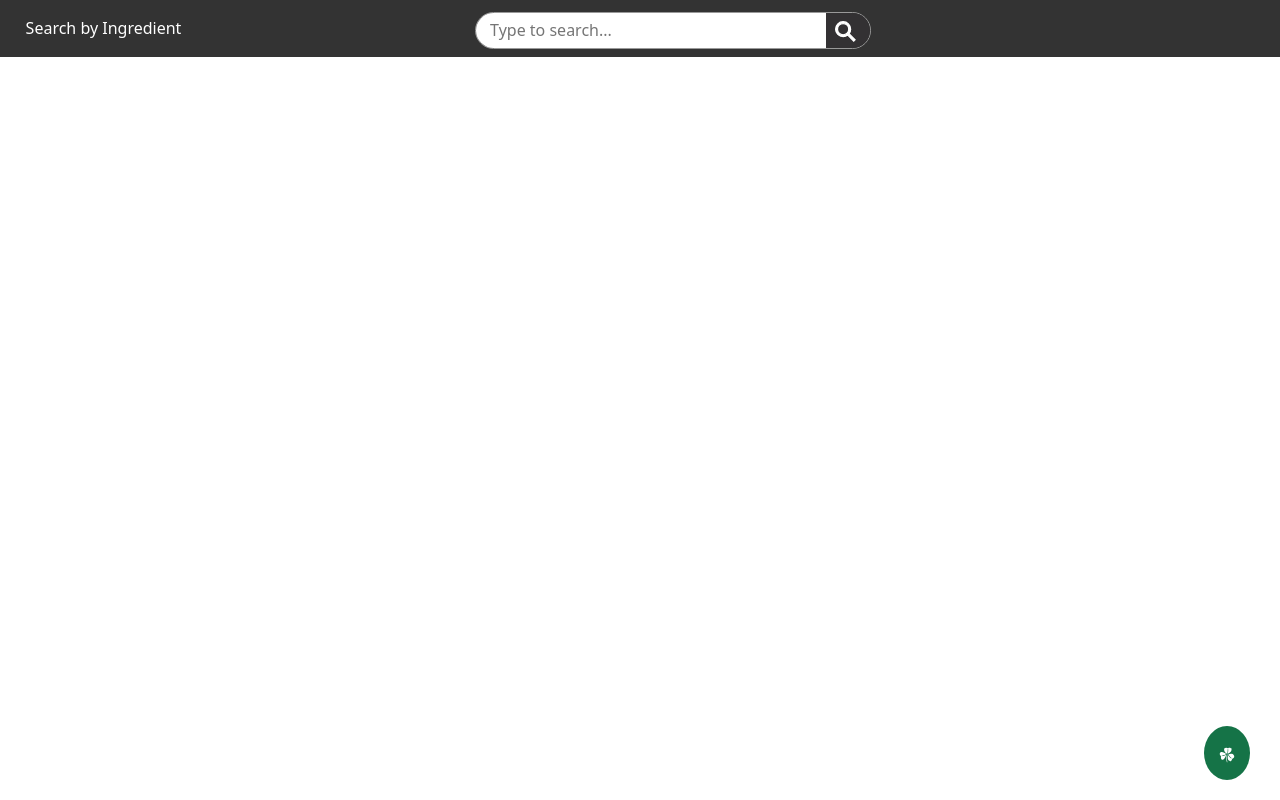
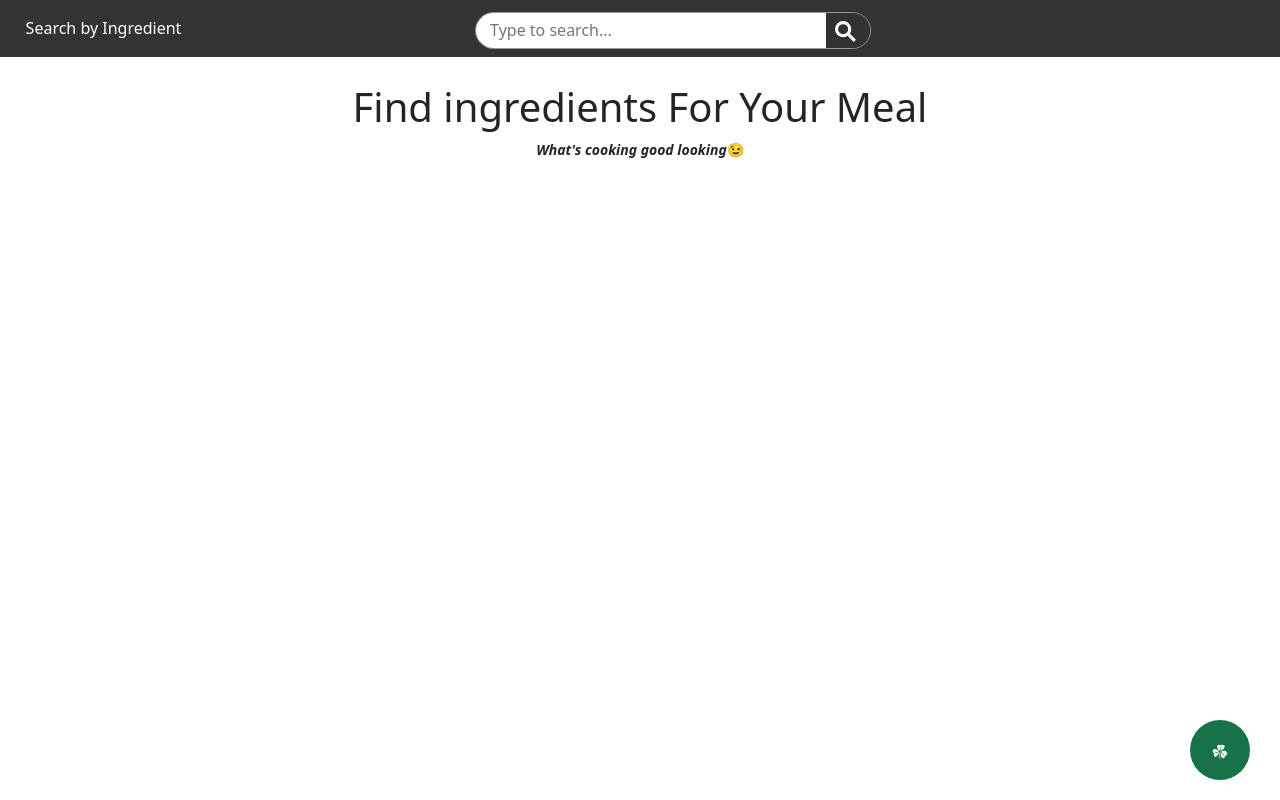
Before and after one commit to Ahmed5827/NomNomNation, a React (Vite) app: page /SearchByName in a window 1280 px wide. Built offline with nearby package versions, Linux system fonts and the light colour scheme.

Commit message:
- Added few animation to lucky button - Made the loading animation for search more visible

```diff
--- a/src/component/LuckyButton/LuckyButton.css
+++ b/src/component/LuckyButton/LuckyButton.css
@@ -1,17 +1,38 @@
-#LuckyButton{
+#LuckyButton {
 
-    position: fixed; /* Fixed/sticky position */
-    bottom: 20px; /* Place the button at the bottom of the page */
-    right: 30px; /* Place the button 30px from the right */
-    z-index: 99; /* Make sure it does not overlap */
-    border: none; /* Remove borders */
-    outline: none; /* Remove outline */
-    background-color: rgb(21, 115, 71); /* Set a background color */
-    color: white; /* Text color */
-    cursor: pointer; /* Add a mouse pointer on hover */
-    padding: 15px; /* Some padding */
-    border-radius: 50%; /* Rounded corners */
+    position: fixed;
+    bottom: 20px;
+    right: 30px;
+    z-index: 99;
+    border: none;
+    outline: none;
+    background-color: rgb(21, 115, 71);
+    color: white;
+    cursor: pointer;
+    padding: 15px;
+    border-radius: 100%;
+    height: 60px;
+    width: 60px;
+    transition: 0.2s ease-in-out;
+    transform: scale(1) rotate(0deg);
+}
 
+#LuckyButton:hover {
+    transform: scale(1.1) rotate(15deg);
+    transition: transform 0.3s ease;
+    animation: rotate 2s linear infinite;
+}
 
+@keyframes rotate {
+    0% {
+        transform: scale(1) rotate(0deg);
+    }
 
+    50% {
+        transform: scale(1.3) rotate(180deg);
+    }
+
+    100% {
+        transform: scale(1) rotate(360deg);
+    }
 }
--- a/src/component/SearchByIngredient/SearchByIngredient.css
+++ b/src/component/SearchByIngredient/SearchByIngredient.css
@@ -29,6 +29,7 @@
   overflow: hidden;
 
   input {
+    height: 100%;
     border: none;
     padding-left: 14px;
     color: #333133;
@@ -47,15 +48,17 @@
     height: 30px;
   }
 }
-.toname{
+
+.toname {
   margin-left: 2%;
-  margin-right: -9% ;
-  color:white;
+  margin-right: -9%;
+  color: white;
   text-decoration: none;
 }
-.toname:hover{
-color: rgb(165, 165, 165);
-text-decoration: none;
+
+.toname:hover {
+  color: rgb(165, 165, 165);
+  text-decoration: none;
 }
 
 .suggestions-list {
@@ -82,8 +85,10 @@ text-decoration: none;
 
 .cards {
   display: grid;
-  grid-template-columns: repeat(4, 22rem); /* 3 columns of equal width */
-  justify-content: center; /* Horizontal centering */
+  grid-template-columns: repeat(4, 22rem);
+  /* 3 columns of equal width */
+  justify-content: center;
+  /* Horizontal centering */
   align-items: center;
   gap: 15px;
   margin-bottom: 4%;
@@ -91,8 +96,10 @@ text-decoration: none;
 
 .search {
   display: flex;
-  justify-content: center; /* Horizontally centers the div */
-  align-items: center; /* Vertically centers the div */
+  justify-content: center;
+  /* Horizontally centers the div */
+  align-items: center;
+  /* Vertically centers the div */
   margin-top: 3%;
   margin-bottom: 2%;
 }
--- a/src/component/SearchByIngredient/SearchByIngredient.jsx
+++ b/src/component/SearchByIngredient/SearchByIngredient.jsx
@@ -90,6 +90,11 @@ function SearchByIngredient() {
     }
   };
 
+  const handleSubmit = (e) => {
+    e.preventDefault();
+    handleSearch();
+  }
+
   const handleSearch = async () => {
     setLoading(true); // Start loading
     try {
@@ -131,6 +136,7 @@ function SearchByIngredient() {
                   className="input-container"
                   style={{ position: "relative" }}
                 >
+                  <form onSubmit={handleSubmit}>
                     <input
                       type="text"
                       name="name-search"
@@ -141,6 +147,7 @@ function SearchByIngredient() {
                       autoComplete="off"
                       style={{ width: "350px" }}
                     />
+                  </form>
                   <div className="search-icon">
                     <img
                       src="search-icon.svg"
--- a/src/component/SearchByName/SearchByName.css
+++ b/src/component/SearchByName/SearchByName.css
@@ -8,13 +8,14 @@
     border: none;
     padding-left: 14px;
     color: #bd7313;
-
+    height: 100%;
     width: 100%;
   }
 }
 
 .input-container:focus {
   border: 1px solid rgb(153, 153, 153);
+
   input {
     border: 1px solid rgb(153, 153, 153);
   }
--- a/src/component/SearchByName/SearchByName.jsx
+++ b/src/component/SearchByName/SearchByName.jsx
@@ -29,6 +29,10 @@ function SearchByName() {
   const handleInputChange = (e) => {
     setSearchedMeal(e.target.value);
   };
+  const handleSubmit = (e) => {
+    e.preventDefault();
+    handleSearch();
+  }
 
   // Handle search button click
   const handleSearch = async () => {
@@ -46,7 +50,7 @@ function SearchByName() {
     } catch (error) {
       console.error("Error fetching meals:", error);
     } finally {
-      setLoading(false); // Stop loading
+      setTimeout(() => setLoading(false), 2000); // Stop loading
     }
   };
 
@@ -88,6 +92,7 @@ function SearchByName() {
                   className="input-container"
                   style={{ position: "relative" }}
                 >
+                  <form onSubmit={handleSubmit}>
                     <input
                       type="text"
                       name="name-search"
@@ -98,6 +103,7 @@ function SearchByName() {
                       autoComplete="off"
                       style={{ width: "350px" }}
                     />
+                  </form>
                   <div className="search-icon">
                     <img
                       src="search-icon.svg"
@@ -112,7 +118,12 @@ function SearchByName() {
         </div>
       </nav>
       <div className="container top">
-
+        <h1>Find ingredients For Your Meal</h1>
+        <small>
+          <b>
+            <i>{"What's cooking good looking"}</i>😉
+          </b>
+        </small>
         <div className="searchbar">
         </div>
       </div>
@@ -131,9 +142,6 @@ function SearchByName() {
                     : "No Meal Matches these criteria"}
               </h3>
             </div>
-            <div className="pagination">
-        {totalPages > 1 && <Pagination>{paginationItems}</Pagination>}
-      </div>
             <div className="cards">
               {displayedMeals.map((meal) => (
                 <MealCard
@@ -145,13 +153,13 @@ function SearchByName() {
                 />
               ))}
             </div>
+            <div className="pagination">
+              {totalPages > 1 && <Pagination>{paginationItems}</Pagination>}
+            </div>
           </>
         )}
       </div>
 
-      <div className="pagination">
-        {totalPages > 1 && <Pagination>{paginationItems}</Pagination>}
-      </div>
     </div>
   );
 }
```
Lines whose indentation alone changed are shown as unchanged.
